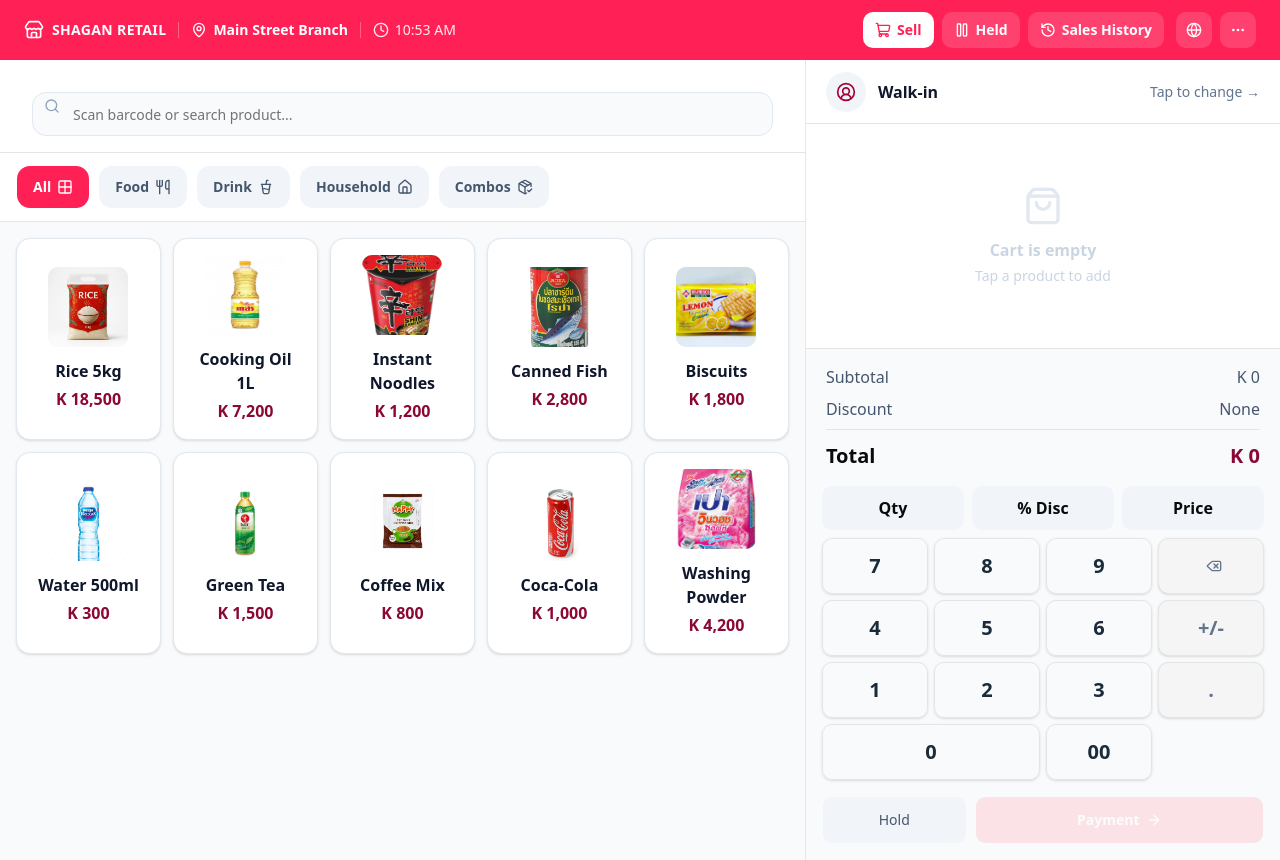
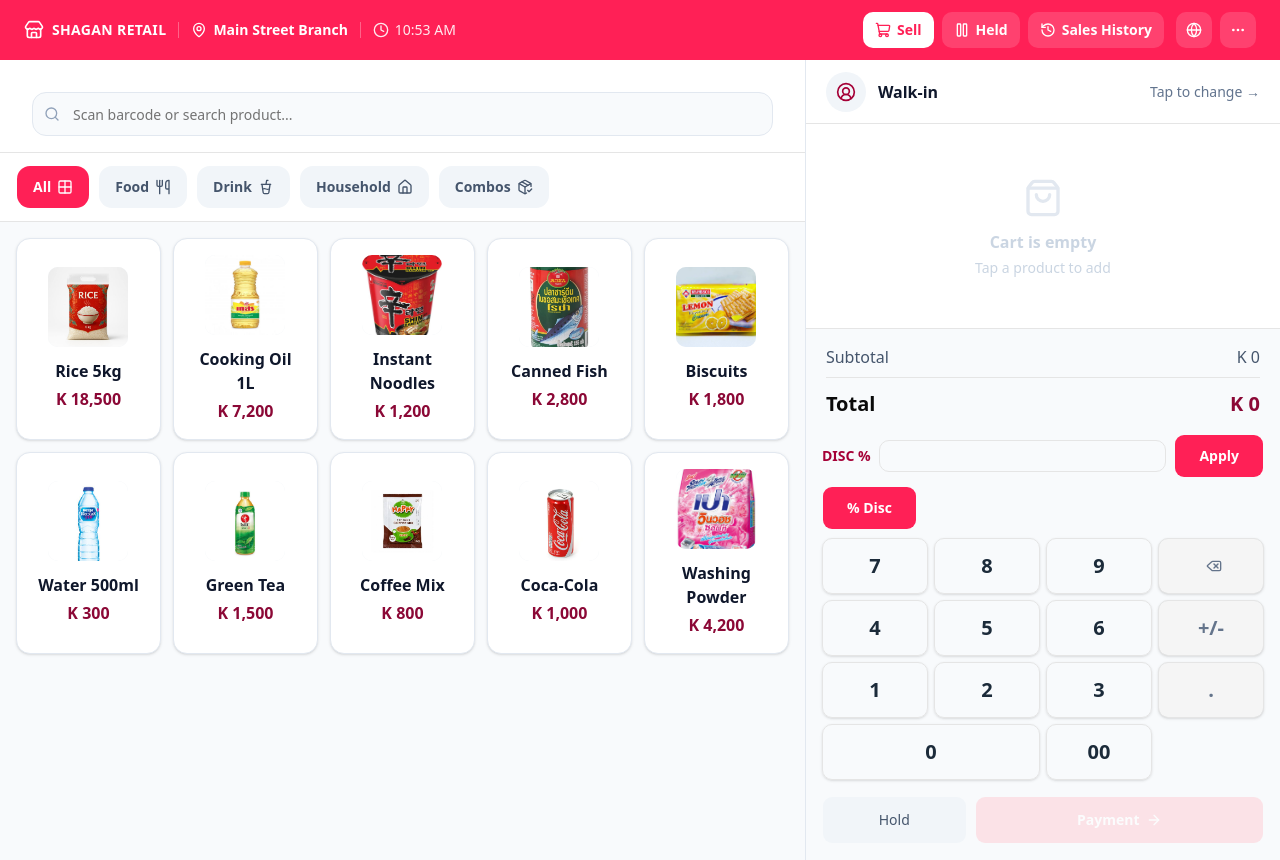
Before and after one commit to thiri-kyaw-khaing/shagan-retail, a Next.js app: page /pos/sell in a window 1280 px wide. Both pictures are taken after a click on the button "% Disc". Built offline with nearby package versions, Linux system fonts and the light colour scheme.

Commit message:
feat: implement discount functionality in SellPage and refactor back button component

```diff
--- a/app/(protected)/pos/(open-shift)/sell/page.tsx
+++ b/app/(protected)/pos/(open-shift)/sell/page.tsx
@@ -9,22 +9,28 @@
 import ProductSearchBar from "@/components/custom/common/pos/search-bar";
 import NumPad from "@/components/custom/common/numpad";
 import CustomButton from "@/components/custom/common/custom-button";
-
-// Replace this import with your team's real header component.
-import ShiftHeader from "@/components/custom/common/pos/shift-header";
+import { Input } from "@/components/ui/input";
 
 import { products } from "@/lib/types/model/product";
 import type { CartItemData } from "@/lib/types/model/cart";
 import type { CategoryId } from "@/lib/types/model/categories";
 import type { Product } from "@/lib/types/model/product";
+import { useLocale } from "@/lib/i18n/locale-context";
+import { formatCurrency } from "@/lib/i18n/format";
+import { cn } from "@/lib/utils";
 
 export default function SellPage() {
+  const { locale } = useLocale();
+
   const [selectedCategoryId, setSelectedCategoryId] =
     useState<CategoryId>(null);
 
   const [search, setSearch] = useState("");
   const [cart, setCart] = useState<CartItemData[]>([]);
-  const [numpadValue, setNumpadValue] = useState("");
+
+  const [isDiscountPanelOpen, setIsDiscountPanelOpen] = useState(false);
+  const [discountPercentInput, setDiscountPercentInput] = useState("");
+  const [appliedDiscountPercent, setAppliedDiscountPercent] = useState(0);
 
   const filteredProducts = useMemo(() => {
     const query = search.trim().toLowerCase();
@@ -95,7 +101,19 @@
     0,
   );
 
-  const total = subtotal;
+  const discountAmount = Math.round((subtotal * appliedDiscountPercent) / 100);
+
+  const total = subtotal - discountAmount;
+
+  const applyDiscount = () => {
+    const parsed = Number(discountPercentInput);
+    const clamped = Number.isFinite(parsed)
+      ? Math.min(Math.max(parsed, 0), 100)
+      : 0;
+
+    setAppliedDiscountPercent(clamped);
+    setIsDiscountPanelOpen(false);
+  };
 
   return (
     <main className="flex h-dvh min-h-0 flex-col overflow-hidden bg-slate-50">
@@ -180,41 +198,65 @@
             <div className="space-y-2 px-5 py-4">
               <div className="flex justify-between text-slate-600">
                 <span>Subtotal</span>
-                <span>K {subtotal.toLocaleString()}</span>
+                <span>{formatCurrency(subtotal, locale)}</span>
               </div>
 
-              <div className="flex justify-between text-slate-600">
-                <span>Discount</span>
-                <span>None</span>
-              </div>
+              {appliedDiscountPercent > 0 && (
+                <div className="flex justify-between text-rose-600">
+                  <span>Discount ({appliedDiscountPercent}%)</span>
+                  <span>− {formatCurrency(discountAmount, locale)}</span>
+                </div>
+              )}
 
               <div className="flex justify-between border-t pt-3 text-xl font-bold">
                 <span>Total</span>
 
                 <span className="text-rose-900">
-                  K {total.toLocaleString()}
+                  {formatCurrency(total, locale)}
                 </span>
               </div>
             </div>
 
-            {/* Qty, discount and price controls */}
-            <div className="grid grid-cols-3 gap-2 px-4 pb-2">
-              {["Qty", "% Disc", "Price"].map((label) => (
-                <button
-                  key={label}
-                  type="button"
-                  className="min-h-11 rounded-lg bg-slate-100 font-semibold"
-                >
-                  {label}
-                </button>
-              ))}
+            {/* Discount input*/}
+            {isDiscountPanelOpen && (
+              <div className="flex items-center gap-2 px-4 pb-2">
+                <span className="shrink-0 text-sm font-bold text-rose-800">
+                  DISC %
+                </span>
+
+                <Input
+                  readOnly
+                  value={discountPercentInput}
+                  className="text-right font-semibold"
+                />
+
+                <CustomButton
+                  label="Apply"
+                  onClick={applyDiscount}
+                  className="min-h-11 shrink-0 bg-brand px-6 font-semibold text-white"
+                />
+              </div>
+            )}
+
+            {/* Discount toggle */}
+            <div className="px-4 pb-2">
+              <CustomButton
+                label="% Disc"
+                onClick={() => setIsDiscountPanelOpen((open) => !open)}
+                className={cn(
+                  "min-h-11 px-6 font-semibold",
+                  isDiscountPanelOpen
+                    ? "bg-brand text-white"
+                    : "bg-slate-100 text-slate-900 hover:bg-brand/50 border border-slate-200",
+                )}
+              />
             </div>
 
-            {/* Existing numpad */}
+            {/* Numpad — always visible, drives the discount input above */}
             <div className="px-4">
               <NumPad
-                value={numpadValue}
-                onChange={setNumpadValue}
+                value={discountPercentInput}
+                onChange={setDiscountPercentInput}
                 mode="pos"
               />
             </div>
--- a/app/(protected)/pos/open-shift/page.tsx
+++ b/app/(protected)/pos/open-shift/page.tsx
@@ -2,8 +2,9 @@
 import NumPad from "@/components/custom/common/numpad";
 import FormInput from "@/components/custom/common/forms/form-input";
 import CustomButton from "@/components/custom/common/custom-button";
+import BackButton from "@/components/custom/common/back-button";
 import { Form } from "@/components/ui/form";
-import { ArrowLeft, Monitor } from "lucide-react";
+import { Monitor } from "lucide-react";
 import { useForm } from "react-hook-form";
 import { useRouter } from "next/navigation";
 import Logo from "@/components/custom/logo/logo";
@@ -33,12 +34,7 @@
   return (
     <div className="min-h-screen flex items-center justify-center bg-page px-4 py-8">
       <div className="bg-background p-6 sm:p-8 rounded-lg shadow-md w-full max-w-sm">
-        {/* <PinDots total={4} current={pin.length} /> */}
-        <CustomButton
-          icon={ArrowLeft}
-          onClick={() => router.back()}
-          className="size-11 rounded-xl bg-transparent p-0 text-slate-600 shadow-none hover:bg-rose-50 hover:text-rose-600 focus-visible:ring-2 focus-visible:ring-rose-500"
-        />
+        <BackButton href="/pos/pin" />
         {/* Logo + Branch Info */}
         <div className="flex flex-col items-center gap-3 sm:gap-4 mb-2">
           <Logo icon={<Monitor />} className="h-10 w-10 sm:h-12 sm:w-12" />
@@ -62,7 +58,7 @@
               className="mb-4"
               inputClassName="h-14 sm:h-16 text-right !text-3xl sm:!text-4xl font-bold"
             />
-
+            {/* Numpad for cash input */}
             <NumPad
               value={cash}
               onChange={handleCashChange}
--- a/app/(protected)/pos/select-staff/page.tsx
+++ b/app/(protected)/pos/select-staff/page.tsx
@@ -1,24 +1,16 @@
 "use client";
 
-import { ChevronLeft } from "lucide-react";
-import { useRouter } from "next/navigation";
 import { Card } from "@/components/ui/card";
-import CustomButton from "@/components/custom/common/custom-button";
+import BackButton from "@/components/custom/common/back-button";
 import StaffCard from "@/components/custom/pos/staff-card";
 import { staffs } from "@/lib/types/model/staffs";
 
 function SelectStaffPage() {
-  const router = useRouter();
-
   return (
     <div className="flex min-h-dvh items-center justify-center bg-page px-4 py-10">
       <Card size="sm" className="w-full max-w-xl p-6 sm:p-10">
         <div className="text-center">
-          <CustomButton
-            icon={ChevronLeft}
-            onClick={() => router.back()}
-            className="bg-transparent p-2 text-ink hover:bg-transparent hover:opacity-70"
-          />
+          <BackButton href="/portal" />
 
           <h1 className="mt-6 text-2xl font-bold text-ink sm:text-3xl">
             Select your name to continue
--- a/components/custom/common/back-button.tsx
+++ b/components/custom/common/back-button.tsx
@@ -1,44 +1,26 @@
 "use client";
 
+import { ChevronLeft } from "lucide-react";
 import { useRouter } from "next/navigation";
+import { cn } from "@/lib/utils";
+import CustomButton from "./custom-button";
 
-interface BackButtonProps {
-  /**
-   * Where "Back" navigates to. Always used directly rather than falling back
-   * to router.back() — window.history.length reflects the whole tab's
-   * browsing history, not just in-app navigation, so it's not a reliable way
-   * to tell whether "back" has a sensible in-app destination.
-   */
-  fallbackHref?: string;
-  /** Optional style override; defaults to the primary button style. */
+type BackButtonProps = {
+  href: string;
   className?: string;
-  /** Button label. */
-  label?: string;
-}
+};
 
-function BackButton({
-  fallbackHref = "/staff",
-  className,
-  label = "Back",
-}: BackButtonProps) {
+export default function BackButton({ href, className }: BackButtonProps) {
   const router = useRouter();
 
-  const backFunction = () => {
-    router.push(fallbackHref);
-  };
-
   return (
-    <button
-      type="button"
-      onClick={backFunction}
-      className={
-        className ??
-        "rounded-lg bg-primary-button px-4 py-2 text-sm text-white hover:border-amber-100 hover:border-2"
-      }
-    >
-      {label}
-    </button>
+    <CustomButton
+      icon={ChevronLeft}
+      onClick={() => router.push(href)}
+      className={cn(
+        "bg-transparent p-2 text-ink hover:bg-transparent hover:opacity-70",
+        className,
+      )}
+    />
   );
 }
-
-export default BackButton;
--- a/components/custom/common/pos/search-bar.tsx
+++ b/components/custom/common/pos/search-bar.tsx
@@ -18,8 +18,9 @@
   className,
 }: ProductSearchBarProps) {
   return (
-    <div className={cn("relative px-4 pt-4", className)}>
-      <Search className="pointer-events-none absolute top-1/2 left-7 h-4 w-4 -translate-y-1/2 text-slate-400" />
+    <div className={cn("px-4 pt-4", className)}>
+      <div className="relative">
+        <Search className="pointer-events-none absolute top-1/2 left-3 h-4 w-4 -translate-y-1/2 text-slate-400" />
         <Input
           value={value}
           onChange={(e) => onChange(e.target.value)}
@@ -27,5 +28,6 @@
           className="h-11 rounded-xl border-slate-200 bg-slate-50 pl-10 text-sm"
         />
       </div>
+    </div>
   );
 }
```
Lines whose indentation alone changed are shown as unchanged.
